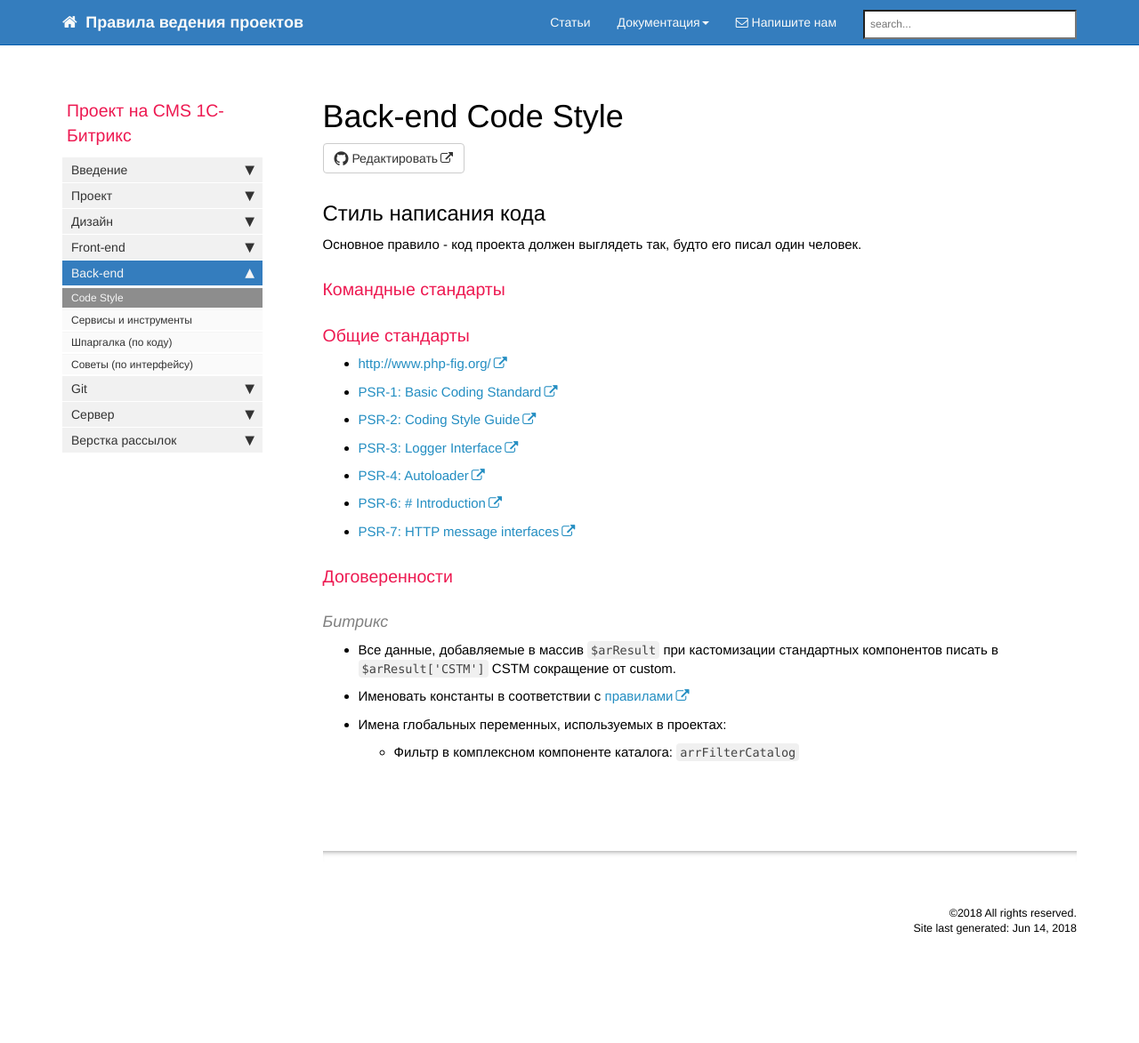
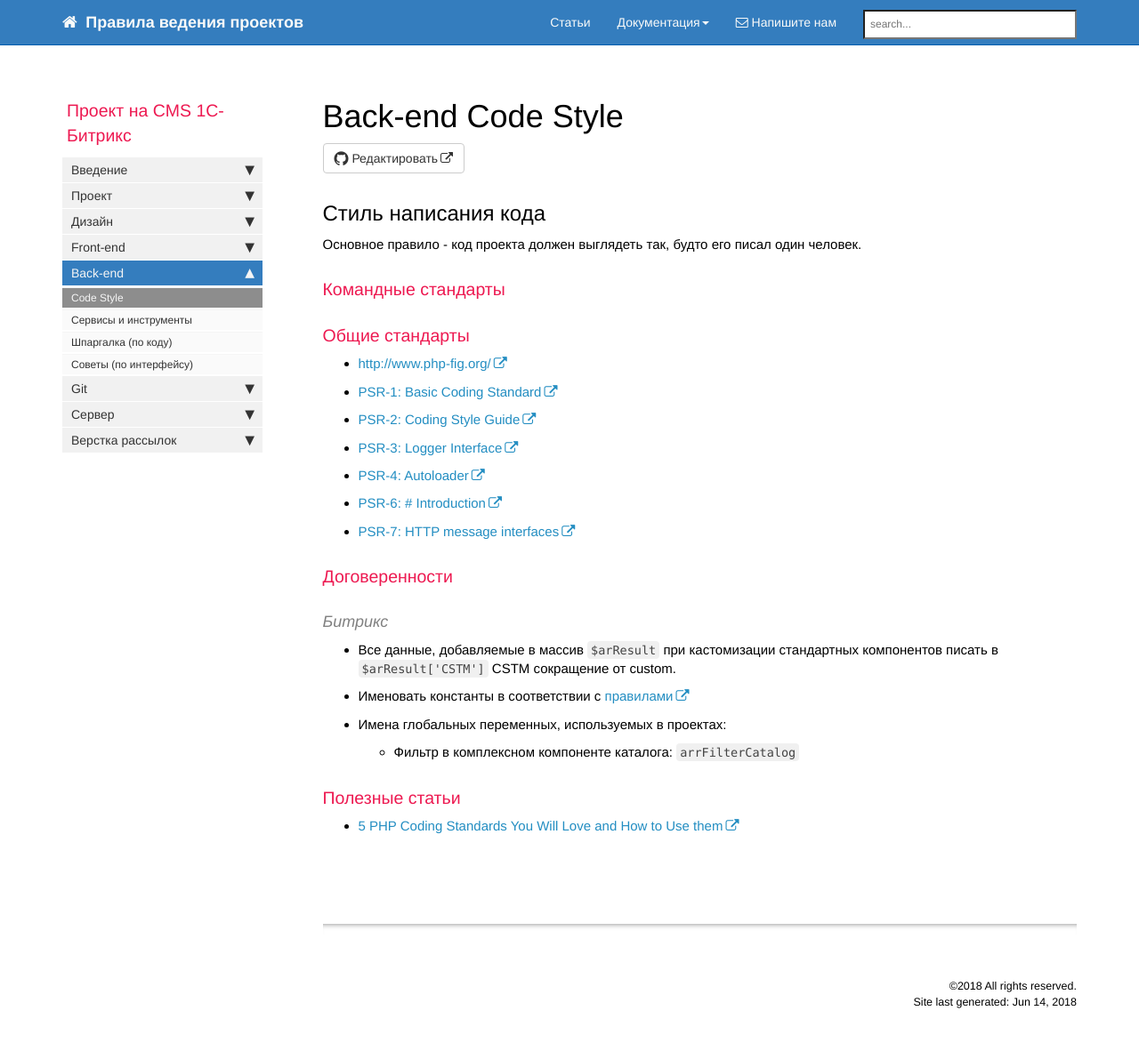
Before and after one commit to gdecider/gdecider.github.io, a Jekyll site: the page built from pages/bx/bx_back-code-style.md, in a window 1280 px wide and 1187 px high. Shown: the top 1173 px of the window at 89% size. Built offline with Jekyll 4.4.1, drawn with Linux system fonts in a browser that asks for light colours; nearby versions of some CDN libraries; comment, search, counter and statistics services are not loaded.

Commit message:
Update bx_back-code-style.md

````diff
--- a/pages/bx/bx_back-code-style.md
+++ b/pages/bx/bx_back-code-style.md
@@ -43,3 +43,7 @@ toc: false
 * Имена глобальных переменных, используемых в проектах:
 
   * Фильтр в комплексном компоненте каталога: ```arrFilterCatalog```
+
+### Полезные статьи
+
+* [5 PHP Coding Standards You Will Love and How to Use them](https://blog.sideci.com/5-php-coding-standards-you-will-love-and-how-to-use-them-adf6a4855696)
````
